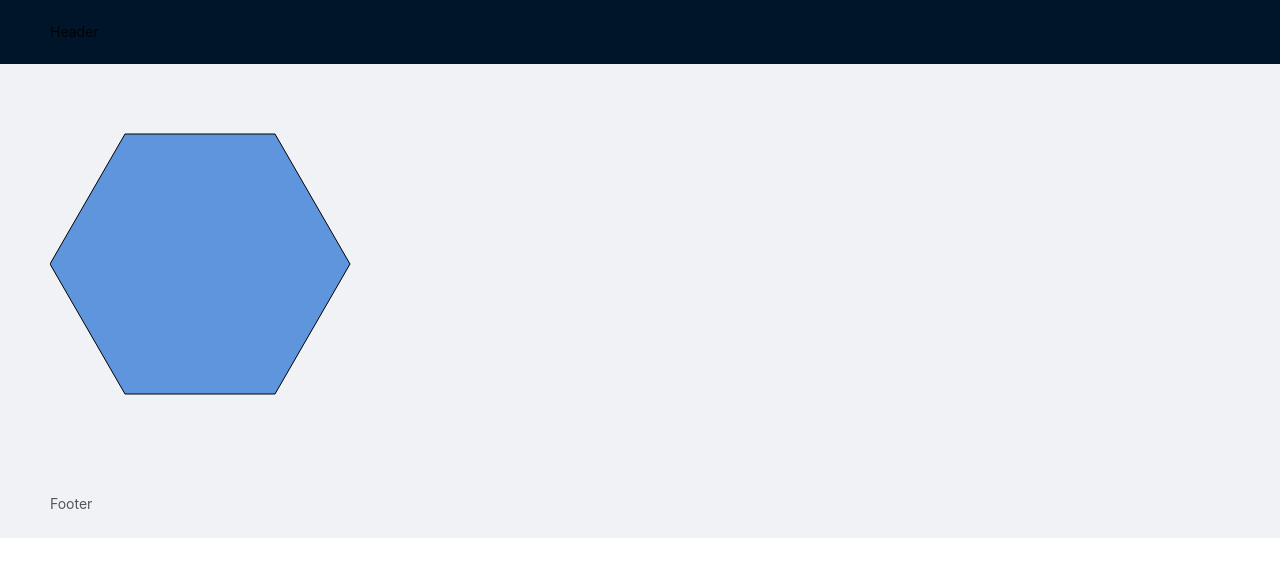
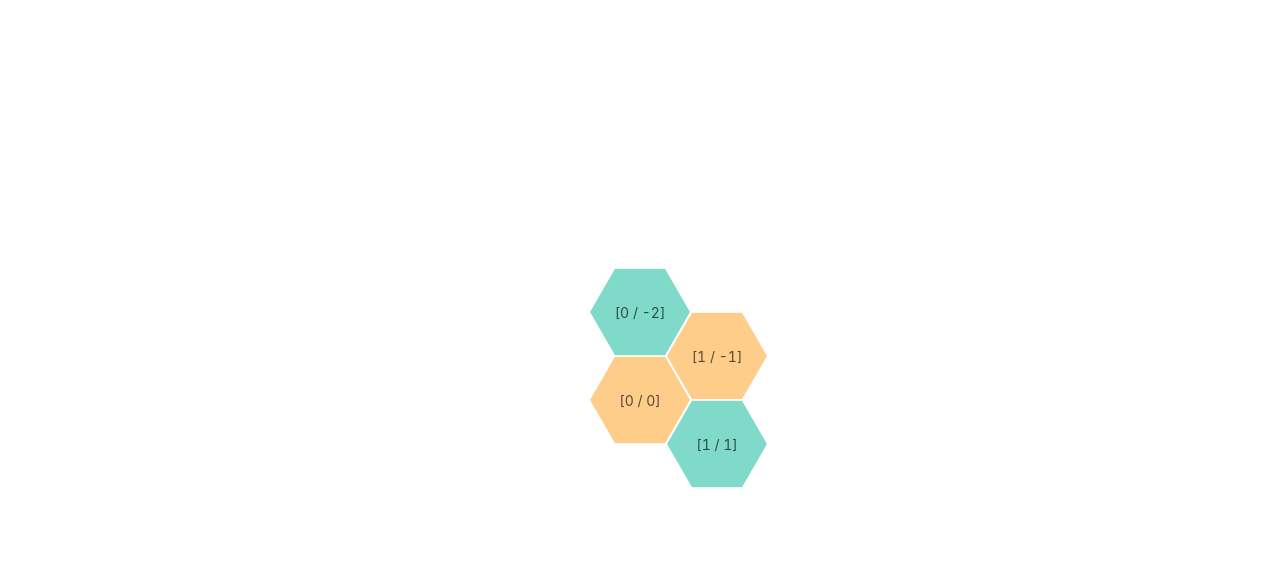
Before and after one commit to 4imble/BuyOrderCalulator, a React (Create React App) app in the folder client/: page / in a window 1280 px wide. Shown: the top 576 px of the page. Built offline with nearby package versions, Linux system fonts and the light colour scheme.

Commit message:
grid, color, centering all working

```diff
--- a/client/src/App.less
+++ /dev/null
@@ -1,3 +0,0 @@
-.gimble {
-  color: red;
-}
--- a/client/src/App.tsx
+++ /dev/null
@@ -1,28 +0,0 @@
-import React from 'react';
-import { Layout, Row, Col } from 'antd';
-import './App.less';
-import styles from './site.module.less';
-
-const { Header, Footer, Content } = Layout;
-
-export default class App extends React.Component {
-  render() {
-    return (
-      <main>
-        <Layout>
-          <Header>Header</Header>
-          <Content style={{ padding: '50px' }}>
-            <Row>
-              <Col>
-                <svg xmlns="http://www.w3.org/2000/svg" version="1.1" width="100%" height="300">
-                  <polygon className={styles.hex} points="300,150, 225,280 75,280 0,150 75,20 225,20"></polygon>
-                </svg>
-              </Col>
-            </Row>
-          </Content>
-          <Footer>Footer</Footer>
-        </Layout>
-      </main >
-    )
-  };
-}
--- a/client/src/domain/tile.ts
+++ /dev/null
@@ -1,4 +0,0 @@
-export default class Tile {
-    x: number = 0;
-    y: number = 0;
-}
--- /dev/null
+++ b/client/src/game/App.tsx
@@ -0,0 +1,47 @@
+import React from 'react';
+import Tile from './Tile';
+import { ITile, TileColor } from './interfaces';
+
+export interface IAppState {
+  tiles: Array<ITile>;
+  window: any;
+}
+
+export default class App extends React.Component<any, IAppState> {
+  constructor(props: any) {
+    super(props);
+    this.state = {
+      tiles: [
+        { x: 0, y: 0, color: TileColor.Green },
+        { x: 1, y: 1, color: TileColor.Orange },
+        { x: 1, y: -1, color: TileColor.Green },
+        { x: 0, y: -2, color: TileColor.Orange }
+      ],
+      window: { width: 0, height: 0 }
+    };
+    this.updateWindowDimensions = this.updateWindowDimensions.bind(this);
+  }
+
+  componentDidMount() {
+    this.updateWindowDimensions();
+    window.addEventListener('resize', this.updateWindowDimensions);
+  }
+
+  componentWillUnmount() {
+    window.removeEventListener('resize', this.updateWindowDimensions);
+  }
+
+  updateWindowDimensions() {
+    this.setState({window: { width: window.innerWidth, height: window.innerHeight }});
+  }
+
+  render() {
+    let tileElements = this.state.tiles.map(tile => <Tile data={tile} window={this.state.window}></Tile>)
+
+    return (
+      <div>
+        {tileElements}
+      </div>
+    )
+  };
+}
--- /dev/null
+++ b/client/src/game/Tile.less
@@ -0,0 +1,22 @@
+.tile {
+  position: absolute;
+
+  .coords, img {
+    position: absolute;
+  }
+
+  .coords{
+    width: 60px;
+    left: 20px;
+    top: 34px;
+    text-align: center;
+  }
+
+  img.green {
+    filter: invert(84%) sepia(37%) saturate(414%) hue-rotate(111deg) brightness(94%) contrast(82%);
+  }
+
+  img.orange {
+    filter: invert(92%) sepia(15%) saturate(7418%) hue-rotate(311deg) brightness(127%) contrast(105%);
+  }
+}
--- /dev/null
+++ b/client/src/game/Tile.tsx
@@ -0,0 +1,37 @@
+import React from 'react';
+import './Tile.less'
+import { ITile } from './interfaces';
+
+export interface ITileProps
+{
+  data: ITile,
+  window: any
+}
+
+export default class Tile extends React.Component<ITileProps, any> {
+  constructor(public props: ITileProps) {
+    super(props);
+  }
+
+  get left(): number {
+    return (this.props.data.x * 77) + (this.props.window.width /2)-50;
+  }
+
+  get top(): number {
+    return (this.props.data.y * 44) + (this.props.window.height /2)-44;
+  }
+
+  get color(): string
+  {
+    return this.props.data.color ? "green" : "orange";
+  }
+
+  render() {
+    return (
+      <div className={'tile'} style={{ top: this.top, left: this.left }}>
+        <img className={this.color}  src={require('../images/tile.png')}></img>
+    <div className="coords">[{this.props.data.x} / {this.props.data.y}]</div>
+      </div>
+    )
+  };
+}
--- /dev/null
+++ b/client/src/game/interfaces.ts
@@ -0,0 +1,12 @@
+export interface ITile
+{
+    x: number,
+    y: number,
+    color: TileColor;
+}
+
+export enum TileColor
+{
+    Green,
+    Orange
+}
--- a/client/src/index.tsx
+++ b/client/src/index.tsx
@@ -1,7 +1,7 @@
 import React from 'react';
 import ReactDOM from 'react-dom';
 import './index.css';
-import App from './App';
+import App from './game/App';
 import * as serviceWorker from './serviceWorker';
 
 ReactDOM.render(
--- a/client/src/site.module.less
+++ /dev/null
@@ -1,7 +0,0 @@
-.hex {
-    // fill-opacity: 0.4;
-    stroke: #000;
-    stroke-width: 1;
-    fill: #5e95dd;
-    // transform: scale(0.4);
-  }
```
Also changed, not shown: client/src/Tile.tsx (deleted, +0 -11 lines), client/src/game/site.module.less (added), client/src/images/tile.png (added), 1 other file (tests, documents, lock files or other folders).
